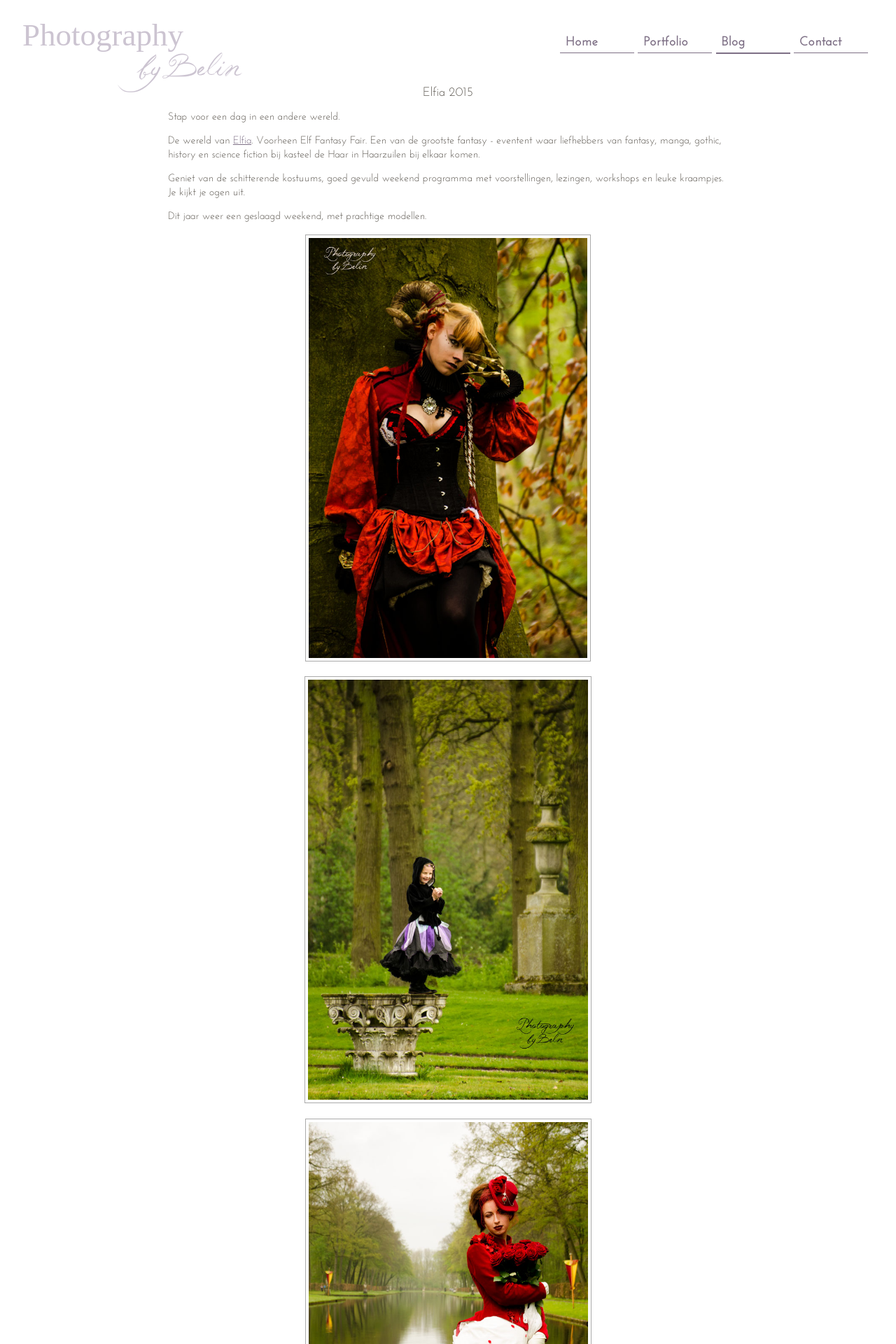
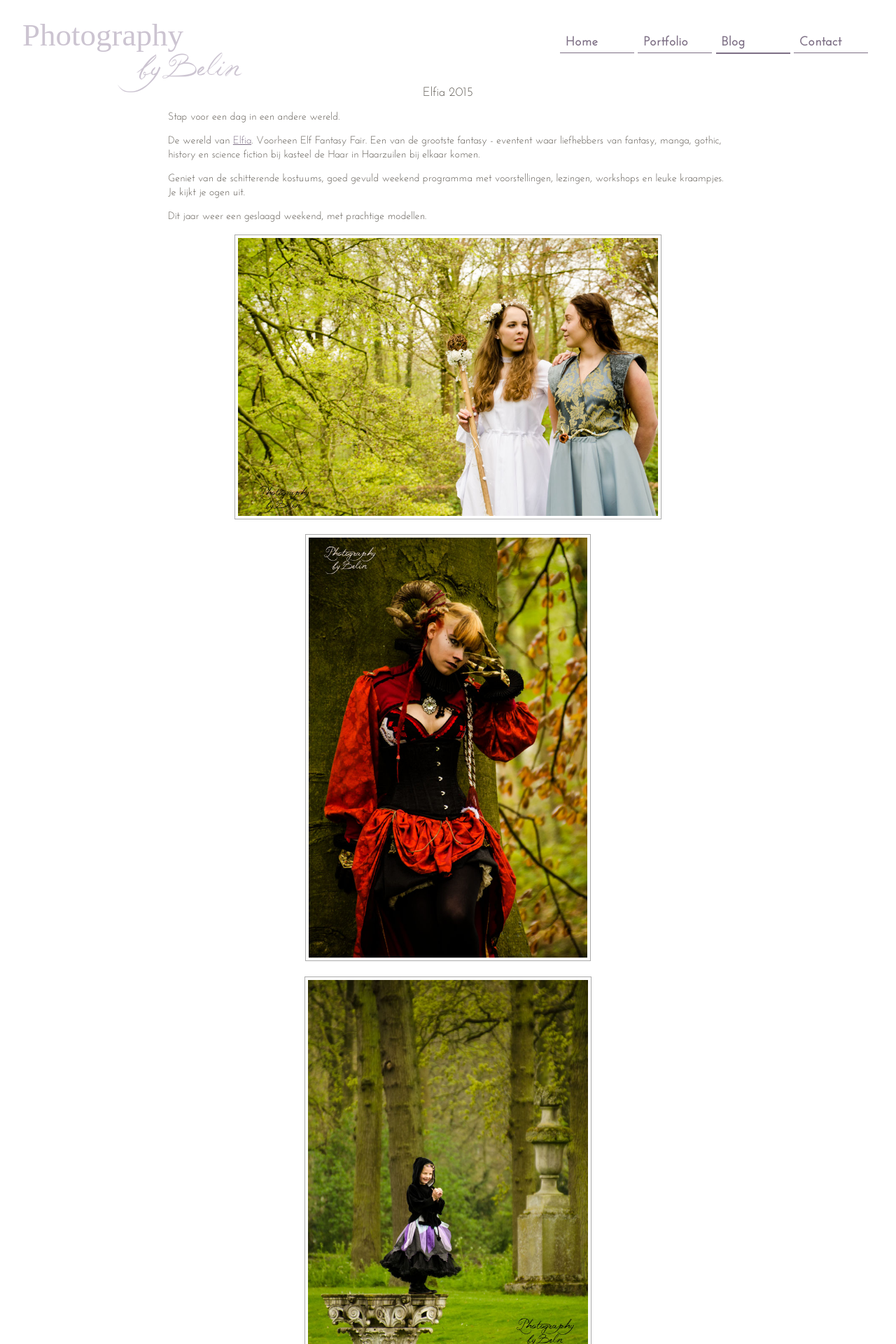
Before and after one commit to cmbybelin/cmbybelin.github.io, a Jekyll site: the page built from _posts/2015-04-25-elfia.md, in a window 1280 px wide. Shown: the top 1920 px of the page at 70% size. Built offline with Jekyll 4.4.1, drawn with Linux system fonts in a browser that asks for light colours; nearby versions of some CDN libraries; some web fonts are replaced.

Commit message:
Use landscape foto for blog.

```diff
--- a/_posts/2015-04-25-elfia.md
+++ b/_posts/2015-04-25-elfia.md
@@ -1,10 +1,10 @@
 ---
 title: Elfia 2015
 portfolio:
+  - photo: blogfotos/Elfia 2015/elfia04.jpg
   - photo: blogfotos/Elfia 2015/elfia01.jpg
   - photo: blogfotos/Elfia 2015/elfia02.jpg
   - photo: blogfotos/Elfia 2015/elfia03.jpg
-  - photo: blogfotos/Elfia 2015/elfia04.jpg
   - photo: blogfotos/Elfia 2015/elfia05.jpg
   - photo: blogfotos/Elfia 2015/elfia06.jpg
   - photo: blogfotos/Elfia 2015/elfia07.jpg
```
